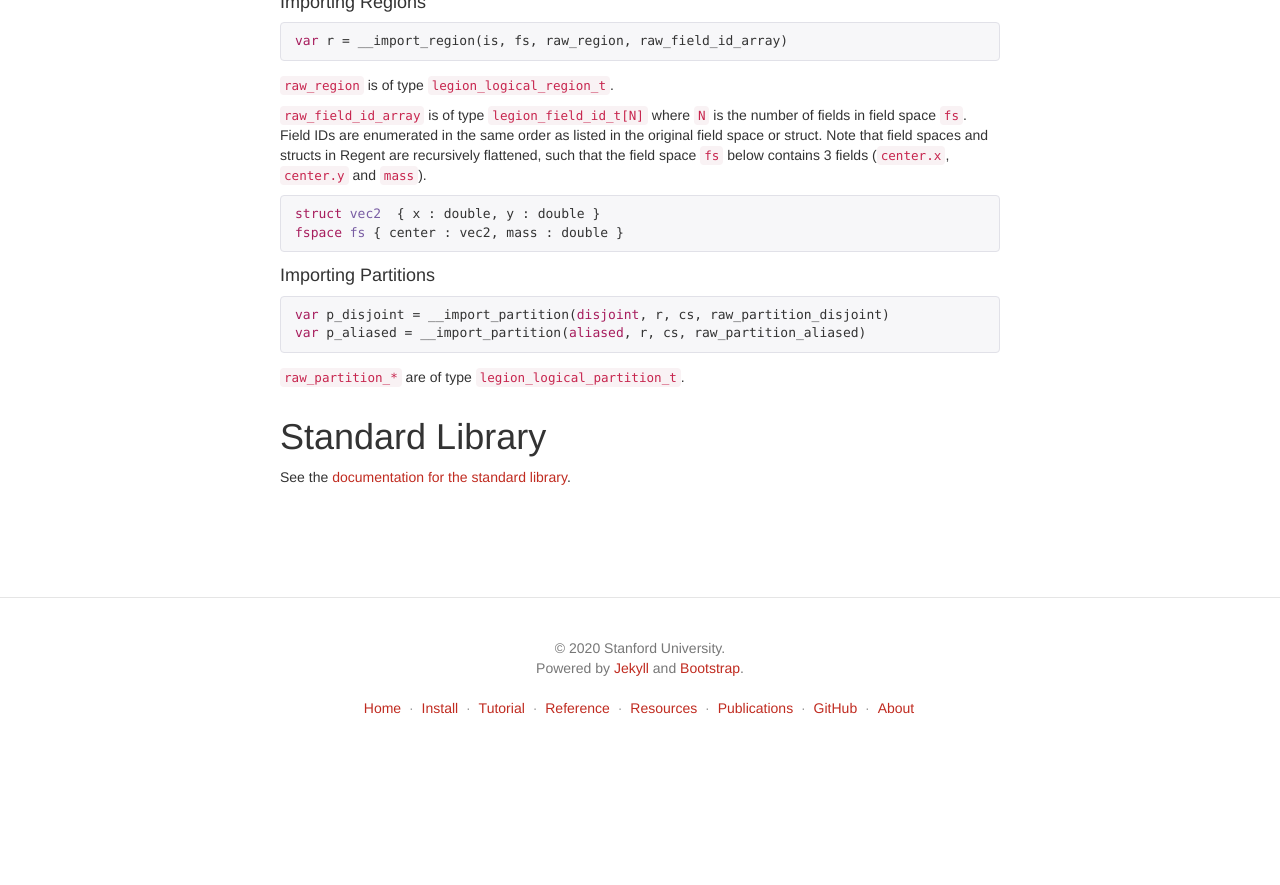
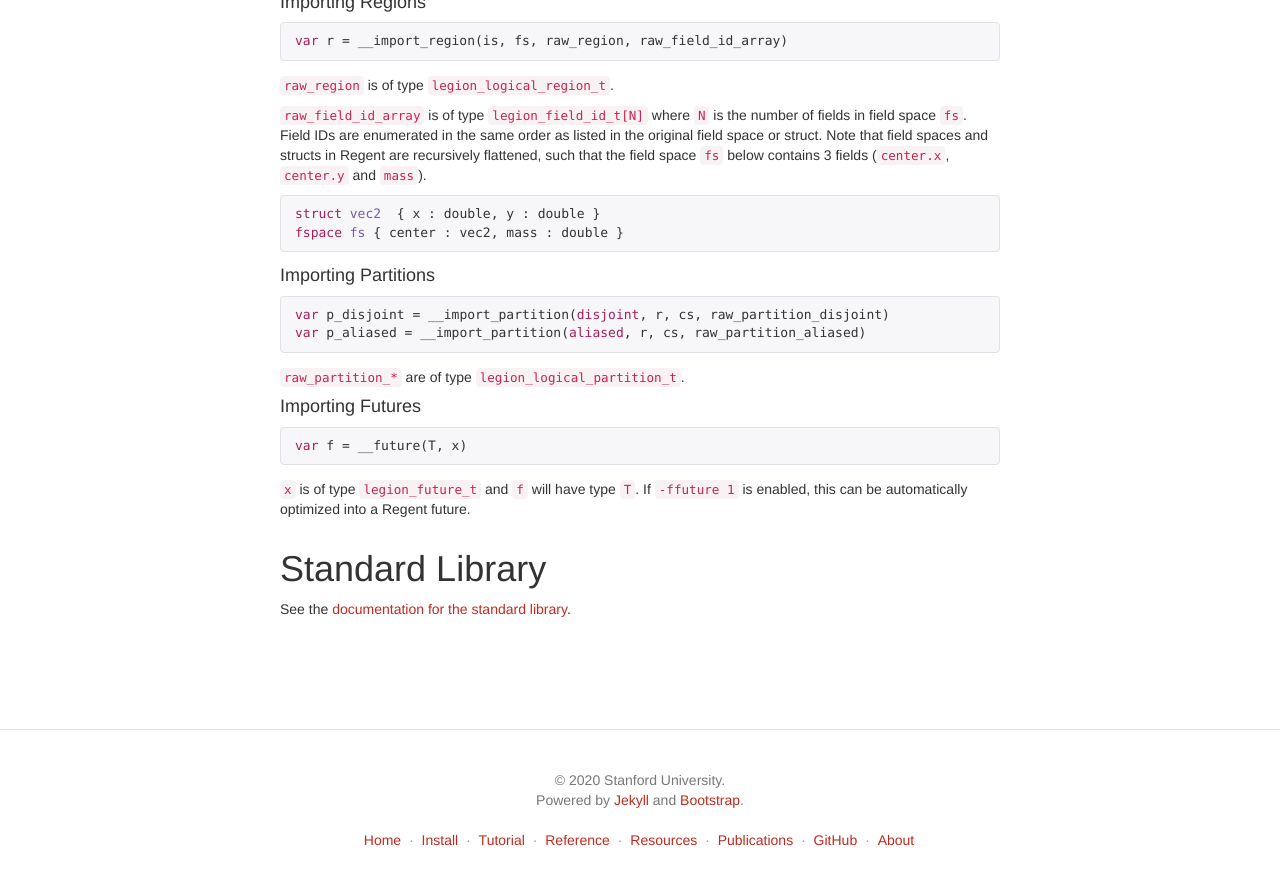
Before and after one commit to StanfordLegion/regent-lang.org, a Jekyll site: the page built from reference.md, in a window 1280 px wide and 900 px high, scrolled down 18712 px. Shown: the top 885 px of the window. Built offline with Jekyll 4.4.1, drawn with Linux system fonts in a browser that asks for light colours; nearby versions of some CDN libraries; before the commit the page ends 19480 px from its top, so only the background shows below that.

Commit message:
Add documentation for __future (#5)

```diff
--- a/reference.md
+++ b/reference.md
@@ -1270,6 +1270,14 @@ var p_aliased = __import_partition(aliased, r, cs, raw_partition_aliased)
 
 `raw_partition_*` are of type `legion_logical_partition_t`.
 
+#### Importing Futures
+
+{% highlight regent %}
+var f = __future(T, x)
+{% endhighlight %}
+
+`x` is of type `legion_future_t` and `f` will have type `T`. If `-ffuture 1` is enabled, this can be automatically optimized into a Regent future.
+
 # Standard Library
 
 See the [documentation for the standard library](/doc).
```
